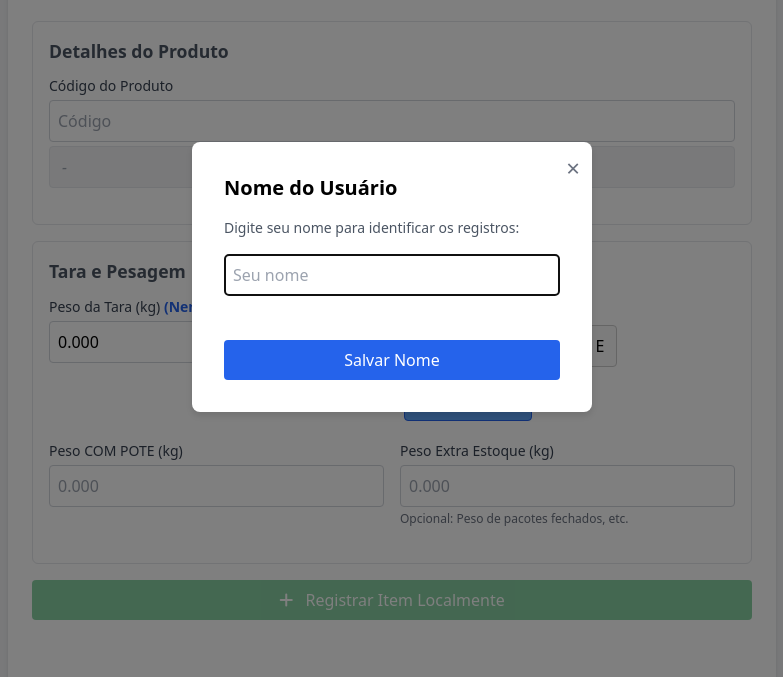
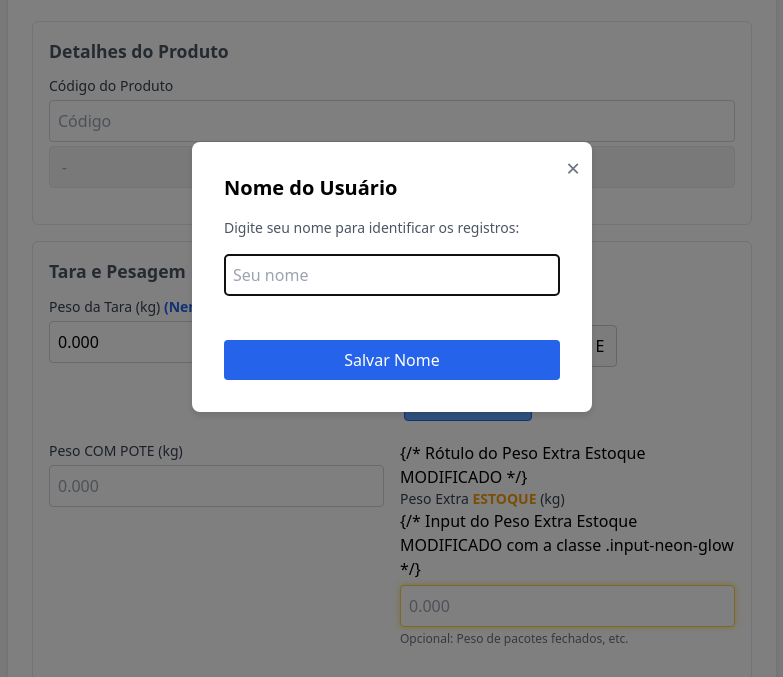
Before and after one commit to Ackerss/INVENT.NATUB.2.0, a plain HTML site: page index.html in a window 1280 px wide. Shown: the part 123-800 px from the top of the page, without its empty margins (248-1031 px from the left). Drawn offline with nearby package versions, Linux system fonts and the light colour scheme.

Commit message:
Update index.html

```diff
--- a/index.html
+++ b/index.html
@@ -65,6 +65,18 @@
     #nomeProdutoDisplay:empty::before { content: "-"; color: #9ca3af; }
     .item-enviado { background-color: #dcfce7; }
     .item-falha { background-color: #fee2e2; }
+
+    /* Estilo para o brilho neon no campo Peso Extra Estoque */
+    .input-neon-glow {
+      border: 1px solid #fcd34d; /* Tailwind yellow-300 */
+      box-shadow: 0 0 5px rgba(252, 211, 77, 0.5), 0 0 8px rgba(252, 211, 77, 0.3); /* Sombra suave amarela */
+      transition: box-shadow 0.3s ease-in-out, border-color 0.3s ease-in-out;
+    }
+    .input-neon-glow:focus {
+      border-color: #fbbf24; /* Tailwind amber-400 (um pouco mais forte) */
+      box-shadow: 0 0 8px rgba(251, 191, 36, 0.7), 0 0 12px rgba(251, 191, 36, 0.5); /* Sombra amarela/ambar mais intensa no foco */
+      outline: none; /* Remove o outline padrão do browser, pois já temos o brilho */
+    }
   </style>
 </head>
 <body class="bg-gray-100 p-2 sm:p-4 font-sans">
@@ -128,9 +140,13 @@
                 <div id="pesoComPoteKgError" class="error-message"></div>
             </div>
             <div>
-                <label for="pesoExtraKg" class="block text-sm font-medium text-gray-700">Peso Extra Estoque (kg)</label>
+                {/* Rótulo do Peso Extra Estoque MODIFICADO */}
+                <label for="pesoExtraKg" class="block text-sm font-medium text-gray-700">
+                    Peso Extra <strong class="uppercase font-bold text-amber-500">ESTOQUE</strong> (kg)
+                </label>
+                {/* Input do Peso Extra Estoque MODIFICADO com a classe .input-neon-glow */}
                 <input type="text" inputmode="decimal" id="pesoExtraKg" placeholder="0.000"
-                        class="mt-1 block w-full border border-gray-300 p-2 rounded" enterkeyhint="go">
+                        class="mt-1 block w-full p-2 rounded input-neon-glow" enterkeyhint="go">
                 <p class="mt-1 text-xs text-gray-500">Opcional: Peso de pacotes fechados, etc.</p>
                 <div id="pesoExtraKgError" class="error-message"></div>
             </div>
```
